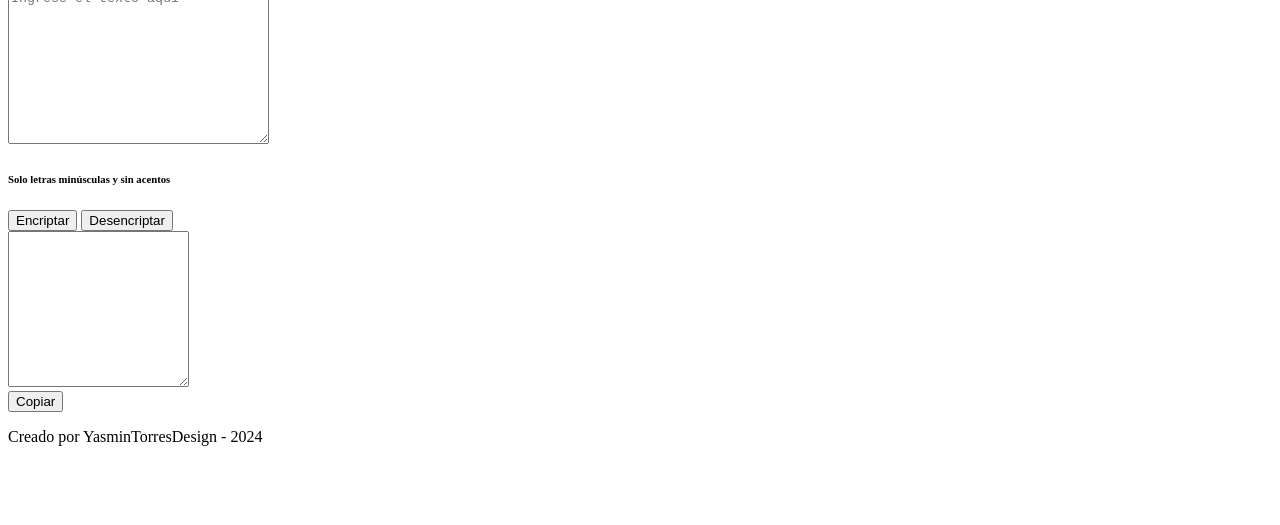
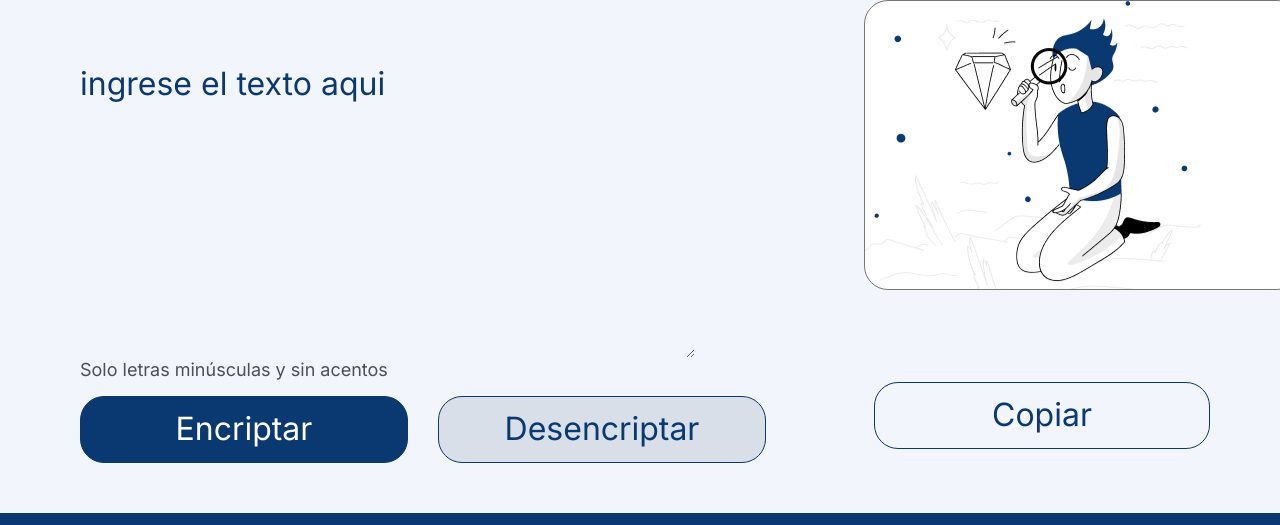
Before and after one commit to YasminTorresDesign/desafio-encriptador-2024, a plain HTML site: page index.html in a window 1280 px wide. Shown: the part 72-597 px from the top of the page. Drawn offline with Linux system fonts and the light colour scheme.

Commit message:
Agregar estilos con CSS

```diff
--- a/index.html
+++ b/index.html
@@ -3,6 +3,7 @@
 <head>
     <meta charset="UTF-8">
     <meta name="viewport" content="width=device-width, initial-scale=1.0">
+    <link rel="stylesheet" href="styles.css">
     <link rel="preconnect" href="https://fonts.googleapis.com">
     <link rel="preconnect" href="https://fonts.gstatic.com" crossorigin>
     <link href="https://fonts.googleapis.com/css2?family=Inter:ital,opsz,wght@0,14..32,100..900;1,14..32,100..900&family=Krona+One&family=Montserrat:ital,wght@0,100..900;1,100..900&display=swap" rel="stylesheet">
--- /dev/null
+++ b/styles.css
@@ -0,0 +1,103 @@
+*{
+    padding: 0;
+    margin:0;
+    background-color: #F3F5FC;
+    font-family: 'inter';
+    font-weight: 400;
+    font-size: 32px;
+    line-height: 90%;
+}
+
+.logo{
+    padding-top: 10px;
+    margin-left: 10px;
+    width: 10%;
+}
+
+main{
+    display: flex;
+    margin-bottom: 50px;
+    margin-left: 80px;
+}
+
+.text-area{
+    border: none;
+    color: #0A3871;
+    margin-top: 90px;
+    text-transform: lowercase;
+}
+
+::placeholder{color:#0A3871;}
+    .text-area:focus{
+        outline: none;
+    }
+
+.mensaje{
+    background: white;
+    background-image: url('images/Muñeco.png');
+    background-repeat: no-repeat;
+    bottom: none;
+    border-radius: 24px;
+    color: #0A3871;
+    margin-left: 98px;
+    margin-top: 20px;
+    padding-left: 20px;
+    position: fixed;
+}
+
+.mensaje:focus{
+    outline: none;
+}
+
+.botones{
+    display: flex;
+    margin-top: 18px;
+}
+
+.btn-desencriptar{
+    background: #D8DFE8;
+    border: 1px solid #0A3871;
+    border-radius: 24px;
+    color: #0A3871;
+    cursor: pointer;
+    height: 67px;
+    margin-left: 30px;
+    width: 328px;
+}
+
+.btn-encriptar{
+    background:#0A3871;
+    border: 1px solid #0A3871;
+    border-radius: 24px;
+    color: white;
+    cursor: pointer;
+    height: 67px;
+    width: 328px;
+}
+
+.copiar{
+    border: 1px solid #0A3871;
+    border-radius: 24px;
+    color: #0A3871;
+    cursor: pointer;
+    height: 67px;
+    margin-left: 108px;
+    margin-top: 402px;
+    position: absolute;
+    width: 336px;
+}
+
+.info{
+    color: #495057;
+    font-size: 18px;
+}
+
+.footer{
+    font-family: 'inter';
+    background: #0A3871;
+    color:#0A3871;
+    font-size: 18px;
+    font-weight: 400;
+    text-align: center;
+    padding: 24px;
+}
```
